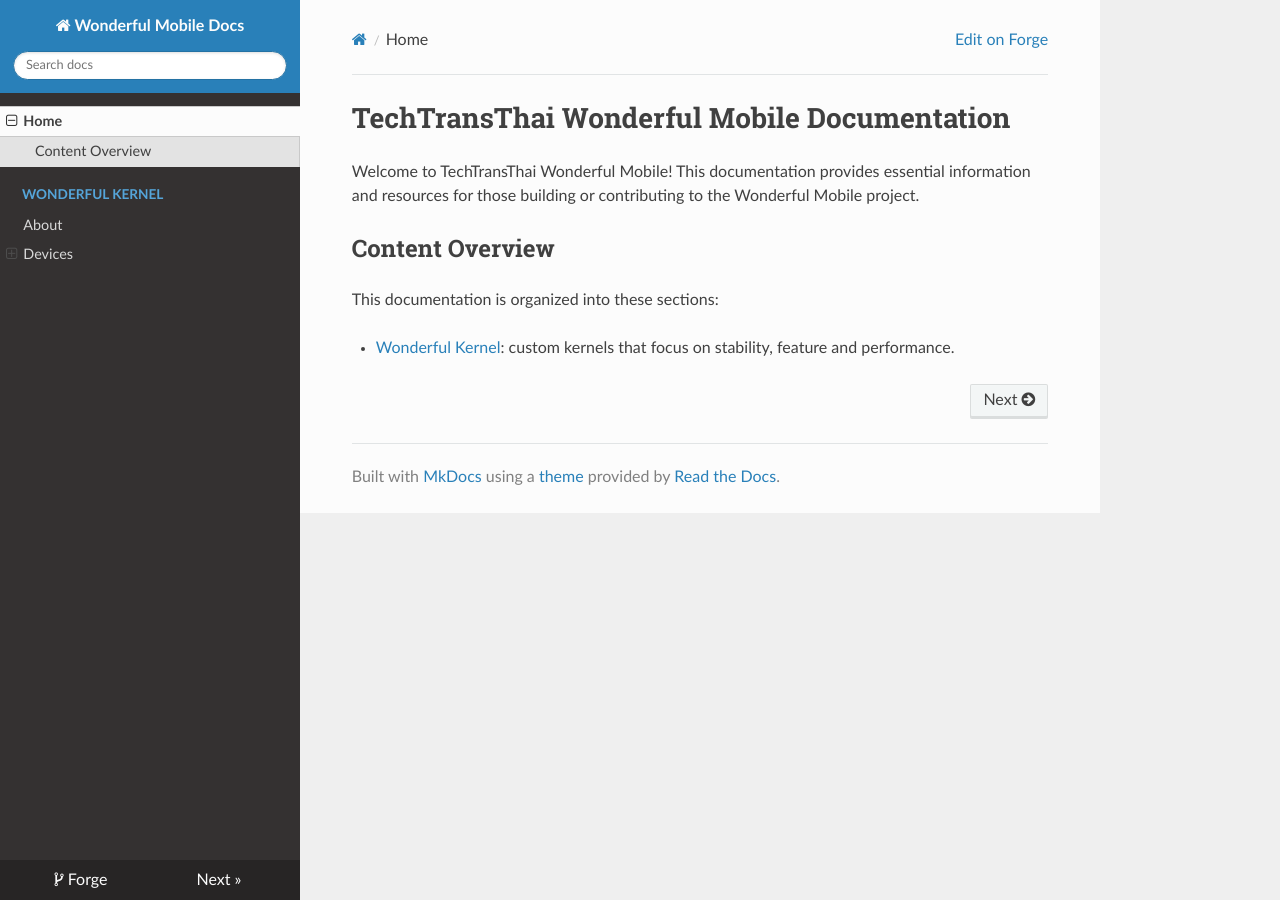
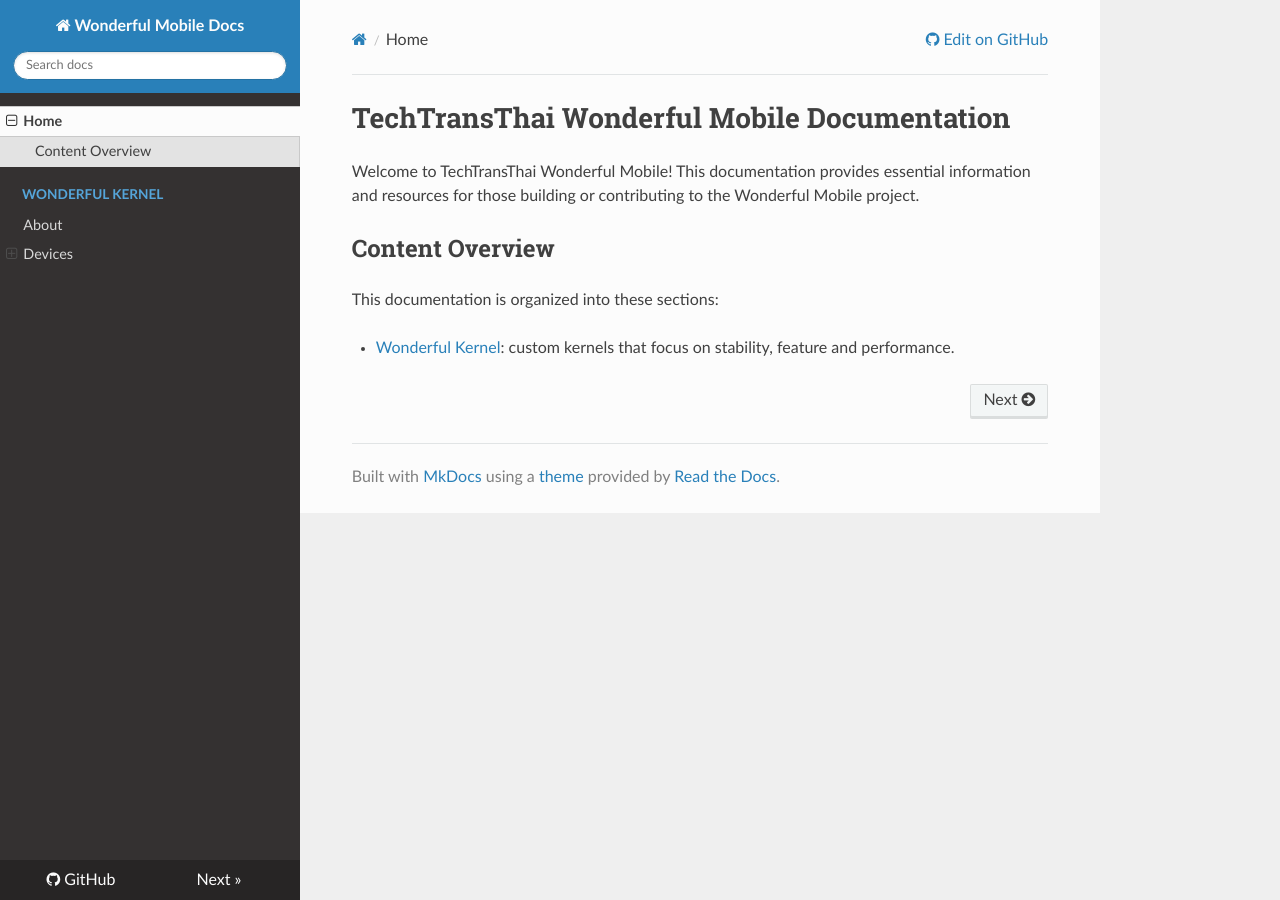
Before and after one commit to wonderful-mobile/docs, an MkDocs documentation site: the page built from docs/index.md, in a window 1280 px wide. Built offline with MkDocs 1.6.1, drawn with Linux system fonts in a browser that asks for light colours; nearby versions of some CDN libraries; part of the change alters nothing that is shown.

Commit message:
update repo URL

```diff
--- a/mkdocs.yml
+++ b/mkdocs.yml
@@ -1,7 +1,7 @@
 site_name: Wonderful Mobile Docs
 site_url: https://wonderful-mobile-docs.techtransthai.org
-repo_url: https://forge.techtransthai.org/wonderful-mobile/docs
-edit_uri: 'src/branch/main/docs/'
+repo_url: https://github.com/wonderful-mobile/docs
+edit_uri: 'tree/main/docs/'
 
 site_description: Wonderful Mobile Documentation
 site_author: Wonderful Mobile Project
```
